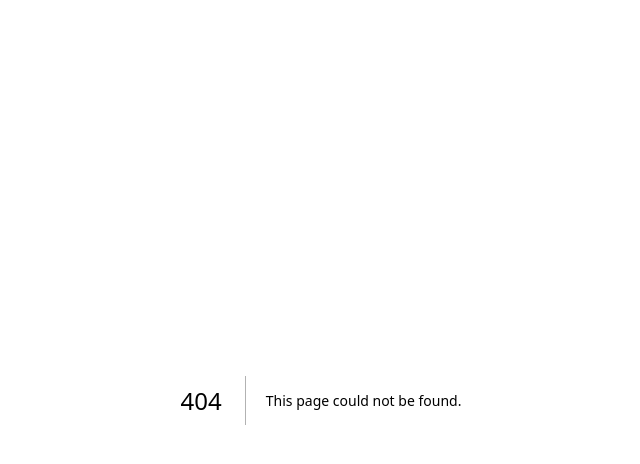
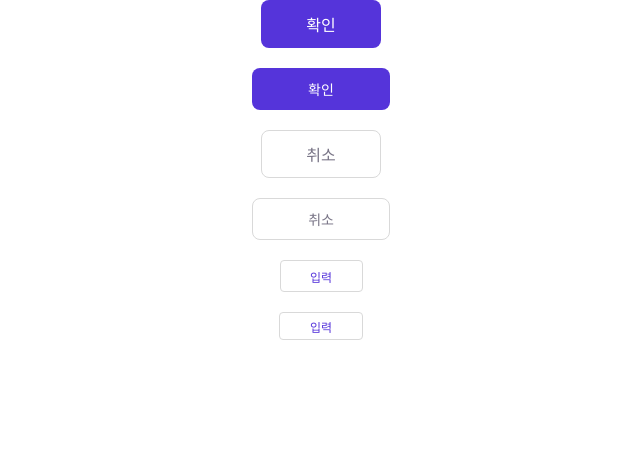
Before and after one commit to thgus5335/DoThisDoThat, a Next.js app: page /modalTest in a window 1280 px wide. Before the commit this address had no page. Shown: the top 464 px of the page, without its empty margins (319-959 px from the left). Built offline with nearby package versions, Linux system fonts and the light colour scheme.

Commit message:
Feat: 모달 공통 버튼 컴포넌트 제작

```diff
--- /dev/null
+++ b/src/components/Modal/ModalButton/CommentSubmitButton.module.scss
@@ -0,0 +1,29 @@
+%CommentButtonStyle {
+  justify-content: center;
+  align-items: center;
+  border-radius: 4px;
+  border: 1px solid $gray_D9;
+  background: $white_FF;
+  color: $violet_55;
+  text-align: center;
+  font-style: normal;
+  line-height: normal;
+}
+
+.large {
+  @extend %CommentButtonStyle;
+  @include text-xs-500;
+  display: inline-flex;
+  width: 8.3rem;
+  height: 3.2rem;
+  padding: 0.9rem 3.1rem;
+}
+
+.small {
+  @extend %CommentButtonStyle;
+  @include text-xs-500;
+  display: flex;
+  width: 8.4rem;
+  height: 2.8rem;
+  padding: 0.7rem 3.1rem;
+}
--- /dev/null
+++ b/src/components/Modal/ModalButton/CommentSubmitButton.tsx
@@ -0,0 +1,18 @@
+import { ReactNode, MouseEvent } from 'react';
+import styles from './CommentSubmitButton.module.scss';
+
+interface CommentSubmitButtonProps {
+  children: ReactNode;
+  size: 'large' | 'small';
+  onClick?: (e: MouseEvent<HTMLButtonElement>) => void;
+}
+
+const CommentSubmitButton = ({ children, size, onClick }: CommentSubmitButtonProps) => {
+  return (
+    <button className={`${styles[size]}`} onClick={onClick}>
+      {children}
+    </button>
+  );
+};
+
+export default CommentSubmitButton;
--- /dev/null
+++ b/src/components/Modal/ModalButton/ModalButton.module.scss
@@ -0,0 +1,36 @@
+%ModalButtonStyle {
+  display: flex;
+  justify-content: center;
+  align-items: center;
+  border-radius: 8px;
+  text-align: center;
+  font-style: normal;
+  line-height: normal;
+}
+
+.large {
+  @extend %ModalButtonStyle;
+  @include text-m-500;
+  width: 12rem;
+  height: 4.8rem;
+  padding: 1.4rem 4.6rem;
+}
+
+.small {
+  @extend %ModalButtonStyle;
+  @include text-s-500;
+  width: 13.8rem;
+  height: 4.2rem;
+  padding: 1.2rem 5.6rem;
+}
+
+.violet {
+  background: $violet_55;
+  color: $white_FF;
+}
+
+.white {
+  border: 1px solid $gray_D9;
+  background: $white_FF;
+  color: $gray_78;
+}
--- /dev/null
+++ b/src/components/Modal/ModalButton/ModalButton.tsx
@@ -0,0 +1,19 @@
+import { ReactNode, MouseEvent } from 'react';
+import styles from './ModalButton.module.scss';
+
+interface ModalButtonProps {
+  children: ReactNode;
+  size: 'large' | 'small';
+  color: 'violet' | 'white';
+  onClick?: (e: MouseEvent<HTMLButtonElement>) => void;
+}
+
+const ModalButton = ({ children, size, color, onClick }: ModalButtonProps) => {
+  return (
+    <button className={`${styles[size]} ${styles[color]}`} onClick={onClick}>
+      {children}
+    </button>
+  );
+};
+
+export default ModalButton;
--- a/pages/index.tsx
+++ b/src/pages/index.tsx
@@ -3,7 +3,7 @@ import styles from './index.module.scss';
 export default function Home() {
   return (
     <>
-      <p className={styles.test}>main</p>
+      <p className={styles.test}>mainnnnnnnnnnnnnnnnnnn</p>
     </>
   );
 }
--- /dev/null
+++ b/src/pages/modalTest/index.tsx
@@ -0,0 +1,24 @@
+import CommentSubmitButton from '@/src/components/Modal/ModalButton/CommentSubmitButton';
+import ModalButton from '@/src/components/Modal/ModalButton/ModalButton';
+import styles from '@/src/pages/modalTest/modalTest.module.scss';
+
+export default function ModalTestPage() {
+  return (
+    <div className={styles.container}>
+      <ModalButton size={'large'} color={'violet'}>
+        확인
+      </ModalButton>
+      <ModalButton size={'small'} color={'violet'}>
+        확인
+      </ModalButton>
+      <ModalButton size={'large'} color={'white'}>
+        취소
+      </ModalButton>
+      <ModalButton size={'small'} color={'white'}>
+        취소
+      </ModalButton>
+      <CommentSubmitButton size={'large'}>입력</CommentSubmitButton>
+      <CommentSubmitButton size={'small'}>입력</CommentSubmitButton>
+    </div>
+  );
+}
--- /dev/null
+++ b/src/pages/modalTest/modalTest.module.scss
@@ -0,0 +1,6 @@
+.container {
+  display: flex;
+  flex-direction: column;
+  gap: 2rem;
+  align-items: center;
+}
--- a/styles/reset.scss
+++ b/styles/reset.scss
@@ -15,10 +15,14 @@ time, mark, audio, video {
 	margin: 0;
 	padding: 0;
 	border: 0;
-	font-size: 62.5%;
 	font: inherit;
 	vertical-align: baseline;
 }
+
+html {
+  font-size: 62.5%;
+}
+
 /* prettier-ignore */
 article, aside, details, figcaption, figure,
 footer, header, hgroup, menu, nav, section {
```
Also changed, not shown: src/pages/_app.tsx (renamed from pages/_app.tsx), src/pages/_document.tsx (renamed from pages/_document.tsx), src/pages/index.module.scss (renamed from pages/index.module.scss).
